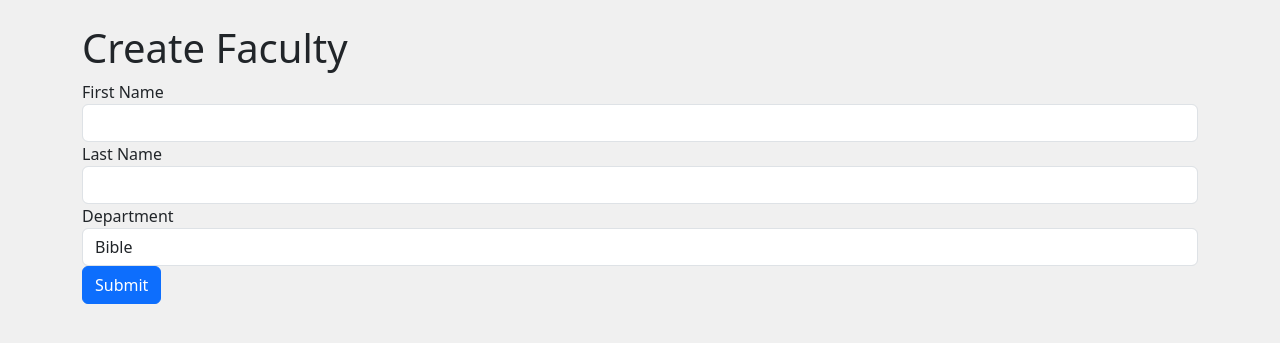
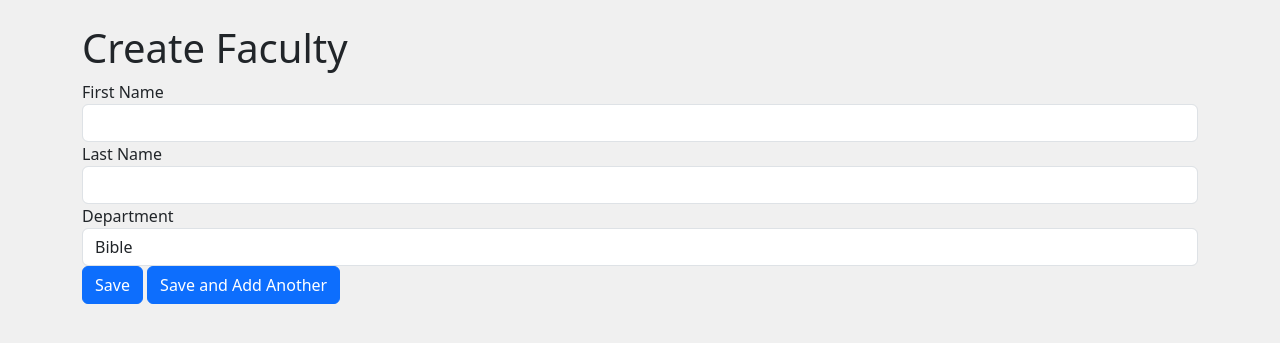
Before and after one commit to taholmes160/school5, a Flask app: page /faculty/faculty/new in a window 1280 px wide. Shown: the part 56-399 px from the top of the page. Run offline with Flask 3, Linux system fonts and the light colour scheme; data comes from the database, SQL or seed files in the repository; parts of the project's set-up code (start-up, migrations or seed data) failed here and were passed over.

Commit message:
Fix form submit button labels and correct attribute names in faculty blueprint

```diff
--- a/app/faculty_blueprint.py
+++ b/app/faculty_blueprint.py
@@ -9,7 +9,7 @@ faculty_blueprint = Blueprint('faculty', __name__)
 @faculty_blueprint.route('/faculty/new', methods=['GET', 'POST'])
 def create_faculty():
     form = FacultyForm()
-    form.faculty_dept_id.choices = [(d.department_id, d.department_name) for d in Department.query.all()]  # corrected attribute names
+    form.faculty_dept_id.choices = [(d.department_id, d.department_name) for d in Department.query.all()]
     if request.method == 'POST' and form.validate_on_submit():
         faculty = Faculty(
             faculty_fname=form.faculty_fname.data,
@@ -18,7 +18,10 @@ def create_faculty():
         )
         db.session.add(faculty)
         db.session.commit()
-        return redirect(url_for('faculty.list_faculty'))  # redirect to the faculty list page
+        if 'submit_and_add_another' in request.form:
+            return redirect(url_for('faculty.create_faculty'))  # redirect to the create faculty page
+        else:
+            return redirect(url_for('faculty.list_faculty'))  # redirect to the faculty list page
     return render_template('create_faculty.html', form=form)  # pass the form to the template
 
 
--- a/app/templates/create_faculty.html
+++ b/app/templates/create_faculty.html
@@ -18,6 +18,7 @@
         <label for="faculty_dept_id">Department</label>
         {{ form.faculty_dept_id(class="form-control") }}
     </div>
-    {{ form.submit(class="btn btn-primary") }}
+    {{ form.submit(class="btn btn-primary", value="Save") }}
+    <input type="submit" name="submit_and_add_another" value="Save and Add Another" class="btn btn-primary" />
 </form>
 {% endblock %}
--- a/app/templates/faculty.html
+++ b/app/templates/faculty.html
@@ -19,7 +19,7 @@
                     <tr>
                         <td>{{ faculty.faculty_fname }}</td>
                         <td>{{ faculty.faculty_lname }}</td>
-                        <td>{{ faculty.faculty_dept_id.department_name }}</td>
+                        <td>{{ faculty.department.department_name }}</td>  <!-- Corrected line -->
                         <td>
                             <a href="{{ url_for('faculty.update_faculty', faculty_id=faculty.faculty_id) }}" class="btn btn-primary btn-sm">Update</a>
                             <form method="post" action="{{ url_for('faculty.delete_faculty', faculty_id=faculty.faculty_id) }}" style="display:inline;">
```
